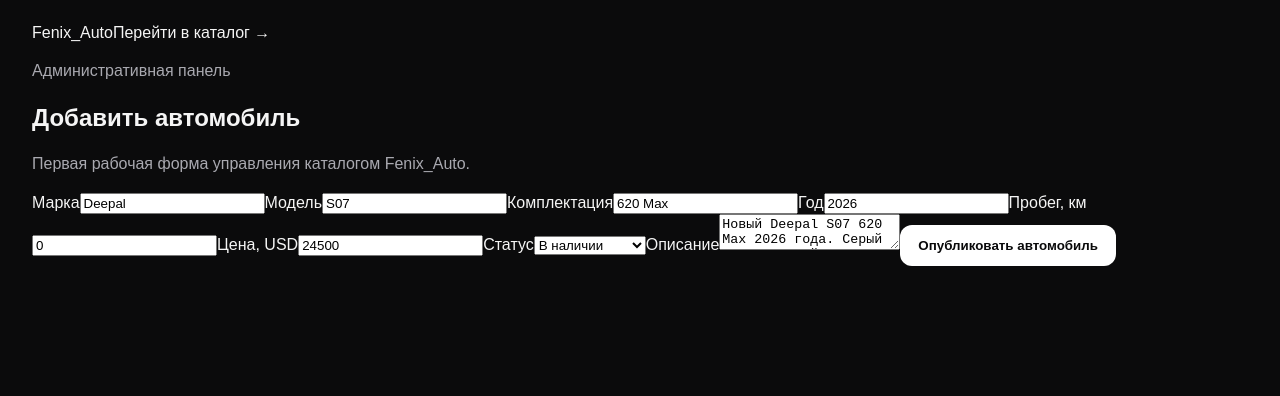
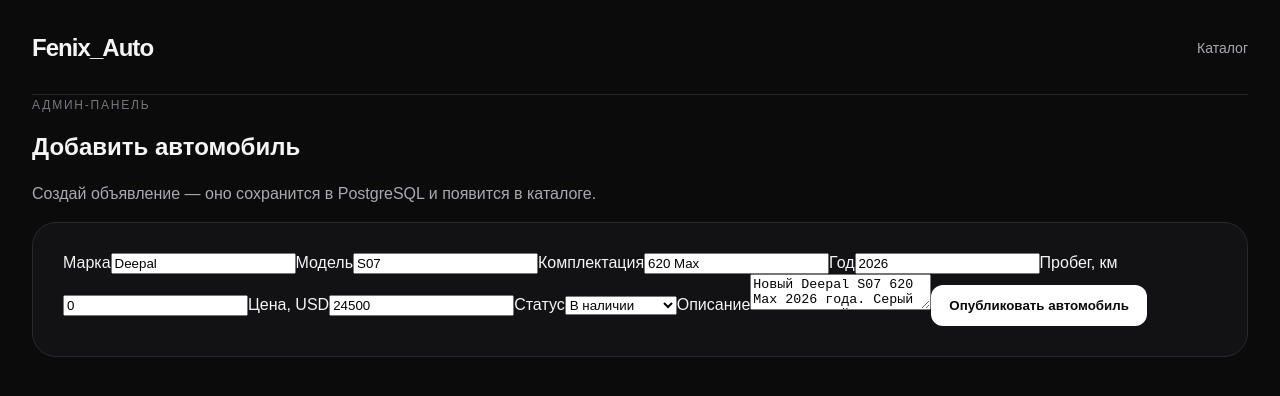
Before and after one commit to vladislavleshkevich1-ship-it/fenixauto-auto-platform, a Next.js app in the folder frontend/: page /admin in a window 1280 px wide. Shown: the top 396 px of the page. Built offline with nearby package versions, Linux system fonts and the light colour scheme; no server answers.

Commit message:
feat: make admin publish and open vehicle pages

```diff
--- a/frontend/app/admin/page.tsx
+++ b/frontend/app/admin/page.tsx
@@ -1,6 +1,8 @@
 "use client";
 
 import { FormEvent, useState } from "react";
+
+const API_URL = process.env.NEXT_PUBLIC_API_URL ?? "http://localhost:8000";
 
 const initialForm = {
   brand: "Deepal",
@@ -16,6 +18,7 @@ const initialForm = {
 export default function AdminPage() {
   const [form, setForm] = useState(initialForm);
   const [message, setMessage] = useState("");
+  const [createdUrl, setCreatedUrl] = useState("");
 
   function update(key: string, value: string) {
     setForm((current) => ({ ...current, [key]: value }));
@@ -24,22 +27,17 @@ export default function AdminPage() {
   async function submit(event: FormEvent<HTMLFormElement>) {
     event.preventDefault();
     setMessage("Сохраняем...");
-
+    setCreatedUrl("");
     try {
-      const response = await fetch("http://localhost:8000/api/v1/vehicles", {
+      const response = await fetch(`${API_URL}/api/v1/vehicles`, {
         method: "POST",
         headers: { "Content-Type": "application/json" },
-        body: JSON.stringify({
-          ...form,
-          year: Number(form.year),
-          mileage_km: Number(form.mileage_km),
-          price_usd: Number(form.price_usd),
-        }),
+        body: JSON.stringify({ ...form, year: Number(form.year), mileage_km: Number(form.mileage_km), price_usd: Number(form.price_usd), source: "FENIX_AUTO" }),
       });
-
       if (!response.ok) throw new Error("API error");
       const vehicle = await response.json();
-      setMessage(`Готово: автомобиль создан с ID ${vehicle.id}`);
+      setMessage(`Готово: ${vehicle.brand} ${vehicle.model} опубликован.`);
+      setCreatedUrl(`/cars/${vehicle.slug}`);
     } catch {
       setMessage("Не удалось подключиться к API. Запусти backend на localhost:8000.");
     }
@@ -47,18 +45,9 @@ export default function AdminPage() {
 
   return (
     <main>
-      <header>
-        <a href="/">Fenix_Auto</a>
-        <a href="/cars">Перейти в каталог →</a>
-      </header>
-
-      <section>
-        <p>Административная панель</p>
-        <h1>Добавить автомобиль</h1>
-        <p>Первая рабочая форма управления каталогом Fenix_Auto.</p>
-      </section>
-
-      <section>
+      <header className="site-header"><a className="brand" href="/">Fenix_Auto</a><nav><a href="/cars">Каталог</a></nav></header>
+      <section><span className="eyebrow">Админ-панель</span><h1>Добавить автомобиль</h1><p>Создай объявление — оно сохранится в PostgreSQL и появится в каталоге.</p></section>
+      <section className="detail-card">
         <form onSubmit={submit}>
           <label>Марка<input value={form.brand} onChange={(e) => update("brand", e.target.value)} required /></label>
           <label>Модель<input value={form.model} onChange={(e) => update("model", e.target.value)} required /></label>
@@ -71,6 +60,7 @@ export default function AdminPage() {
           <button type="submit">Опубликовать автомобиль</button>
         </form>
         {message && <p>{message}</p>}
+        {createdUrl && <p><a className="primary-button" href={createdUrl}>Открыть карточку автомобиля →</a></p>}
       </section>
     </main>
   );
```
